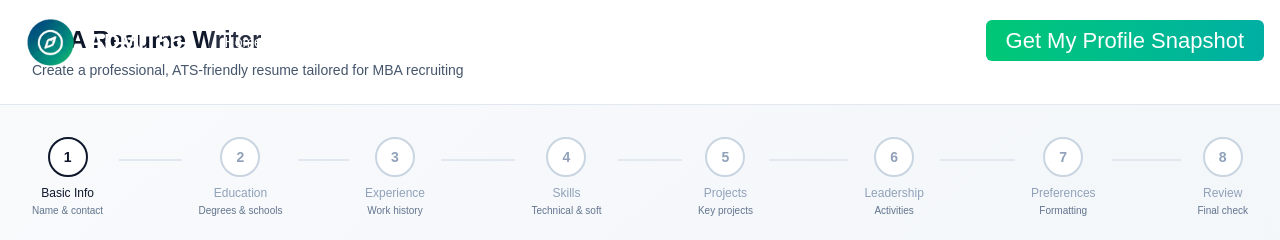
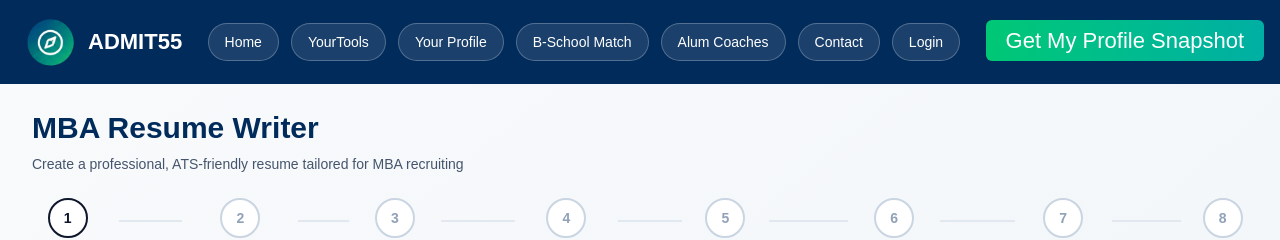
Before and after one commit to mayurdhavale10/Admit55, a Next.js app: page /mba/tools/resumewriter in a window 1280 px wide. Shown: the top 240 px of the page. Built offline with nearby package versions, Linux system fonts and the light colour scheme; no server answers.

Commit message:
update blue slate after the community navbar

```diff
--- a/src/app/mba/tools/resumewriter/page.tsx
+++ b/src/app/mba/tools/resumewriter/page.tsx
@@ -240,7 +240,7 @@ export default function ResumeWriterPage() {
     setError(null);
 
     try {
-      // 🔥 Transform form data into ResumeWriterAnswers structure
+      // Transform form data into ResumeWriterAnswers structure
       const apiPayload: ResumeWriterAnswers = {
         basic_info: {
           full_name: formData.basic_info.full_name,
@@ -486,26 +486,24 @@ export default function ResumeWriterPage() {
   };
 
   return (
-    <div className="min-h-screen bg-gradient-to-br from-slate-50 to-slate-100">
-      {/* Header */}
-      <header className="border-b border-slate-200 bg-white">
-        <div className="mx-auto max-w-7xl px-4 py-6 sm:px-6 lg:px-8">
-          <div className="flex items-center justify-between">
-            <div>
-              <h1 className="text-2xl font-bold text-slate-900">
+    <div className="relative min-h-screen bg-gradient-to-br from-slate-50 to-slate-100">
+      {/* Navy Blue Slate Behind Navbar */}
+      <div className="fixed top-0 left-0 right-0 h-[84px] bg-[#002b5b] z-40" />
+
+      {/* Page Content with Top Padding */}
+      <div className="pt-[110px] px-4 md:px-8">
+        {/* Page Title */}
+        <div className="mx-auto max-w-7xl mb-6">
+          <h1 className="text-3xl font-bold text-[#002b5b]">
             MBA Resume Writer
           </h1>
-              <p className="mt-1 text-sm text-slate-600">
-                Create a professional, ATS-friendly resume tailored for MBA
-                recruiting
+          <p className="mt-2 text-sm text-slate-600">
+            Create a professional, ATS-friendly resume tailored for MBA recruiting
           </p>
         </div>
-          </div>
-        </div>
-      </header>
 
         {/* Main Content */}
-      <main className="mx-auto max-w-7xl px-4 py-8 sm:px-6 lg:px-8">
+        <main className="mx-auto max-w-7xl">
           {/* Stepper */}
           <Stepper
             steps={STEPS}
@@ -561,5 +559,6 @@ export default function ResumeWriterPage() {
           />
         </main>
       </div>
+    </div>
   );
 }
```
Lines whose indentation alone changed are shown as unchanged.
